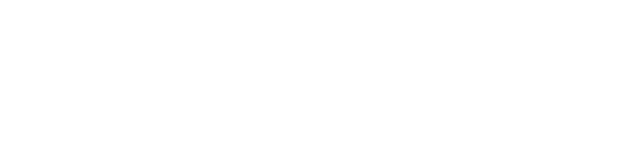
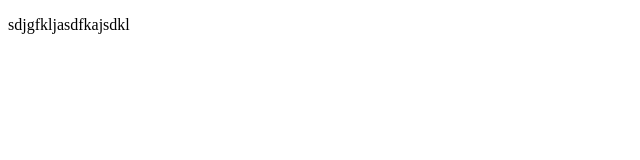
Before and after one commit to fufyleva/study.2023, a plain HTML site: page module_2/index.html in a window 1280 px wide. Shown: the whole page, without its empty margins (0-640 px from the left). Drawn offline with Linux system fonts and the light colour scheme.

Commit message:
Update index.html

```diff
--- a/module_2/index.html
+++ b/module_2/index.html
@@ -7,6 +7,9 @@
     <title>Document</title>
 </head>
 <body>
+    <p>
+        sdjgfkljasdfkajsdkl
+    </p>
 
 </body>
 </html>
```
